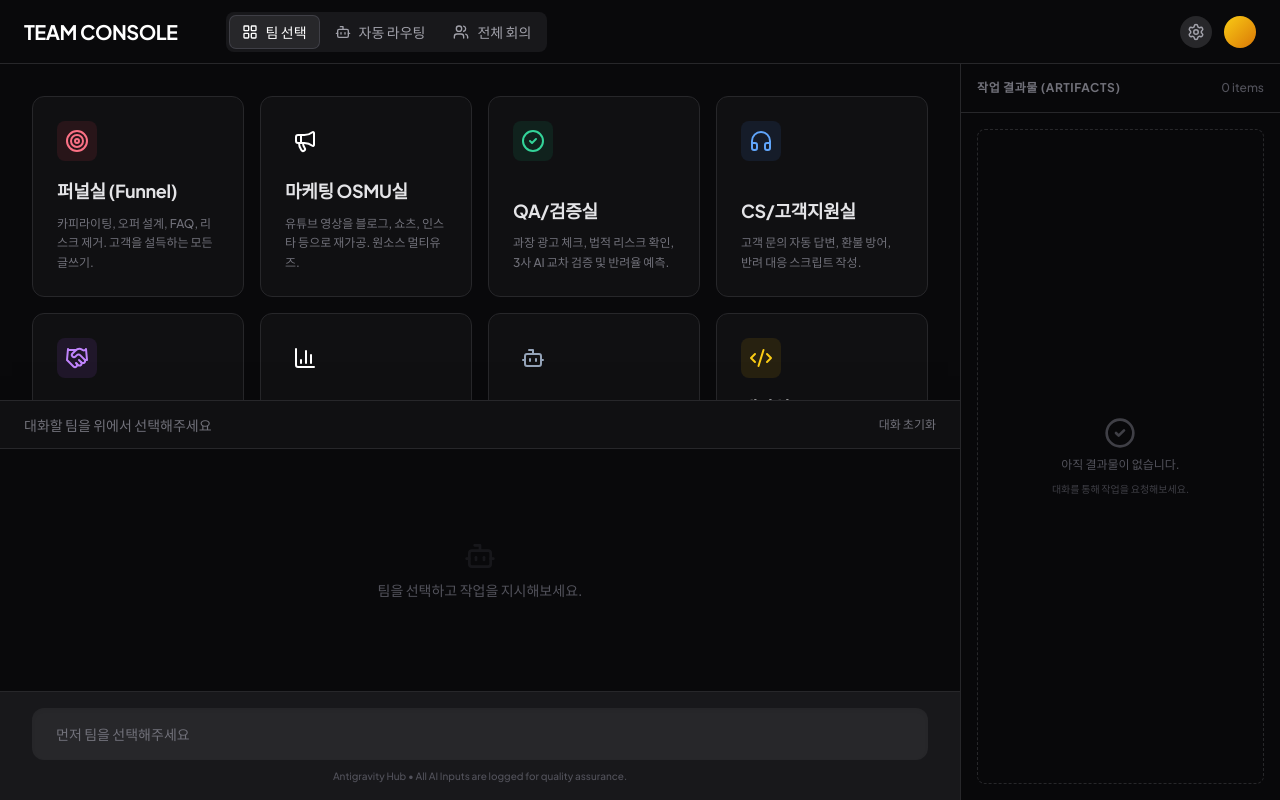
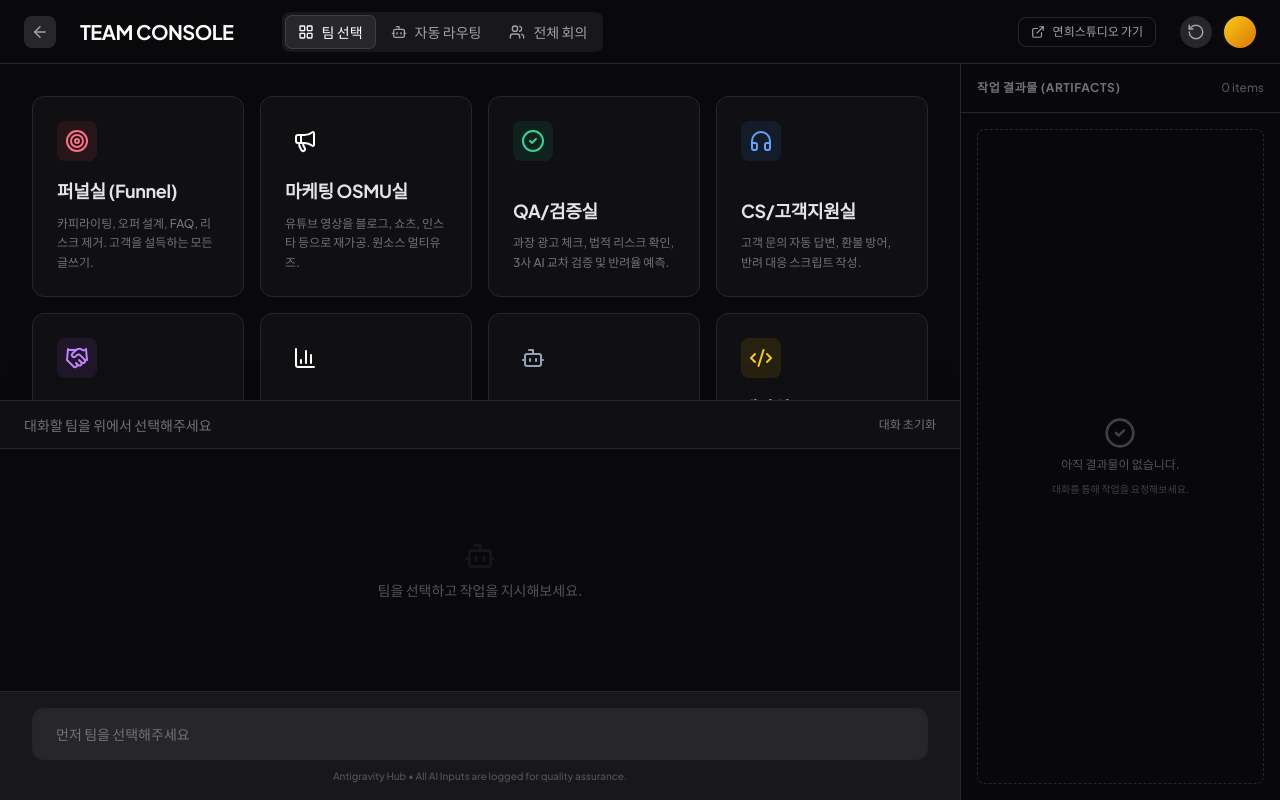
Before and after one commit to wlstn562-gif/onepage-ai-maker, a Next.js app: page /studio in a window 1280 px wide. Built offline with nearby package versions, Linux system fonts and the light colour scheme.

Commit message:
Feat: implement navigation links and localStorage persistence in Team Console

```diff
--- a/src/app/studio/page.tsx
+++ b/src/app/studio/page.tsx
@@ -2,7 +2,15 @@
 
 import React, { useState, useRef, useEffect } from 'react';
 import { TEAMS } from '@/lib/teams';
-import { Send, Bot, CheckCircle2, MoreVertical, LayoutGrid, Users, Settings } from 'lucide-react';
+import Link from 'next/link';
+import { Send, Bot, CheckCircle2, MoreVertical, LayoutGrid, Users, Settings, ArrowLeft, ExternalLink, RotateCcw } from 'lucide-react';
+
+const STORAGE_KEYS = {
+    MESSAGES: 'studio_chat_messages',
+    ARTIFACTS: 'studio_artifacts',
+    ACTIVE_TEAM: 'studio_active_team_id',
+    MODE: 'studio_console_mode'
+};
 
 interface ChatMessage {
     role: 'user' | 'assistant';
@@ -25,7 +33,44 @@ export default function StudioPage() {
     const [messages, setMessages] = useState<ChatMessage[]>([]);
     const [artifacts, setArtifacts] = useState<Artifact[]>([]);
     const [loading, setLoading] = useState(false);
+    const [isLoaded, setIsLoaded] = useState(false);
     const scrollRef = useRef<HTMLDivElement>(null);
+
+    // Initial load from localStorage
+    useEffect(() => {
+        try {
+            const savedMsgs = localStorage.getItem(STORAGE_KEYS.MESSAGES);
+            const savedArts = localStorage.getItem(STORAGE_KEYS.ARTIFACTS);
+            const savedTeam = localStorage.getItem(STORAGE_KEYS.ACTIVE_TEAM);
+            const savedMode = localStorage.getItem(STORAGE_KEYS.MODE);
+
+            if (savedMsgs) setMessages(JSON.parse(savedMsgs));
+            if (savedArts) setArtifacts(JSON.parse(savedArts));
+            if (savedTeam && savedTeam !== 'null') setActiveTeamId(savedTeam);
+            if (savedMode) setConsoleMode(savedMode as any);
+        } catch (e) {
+            console.error('Failed to load from storage', e);
+        }
+        setIsLoaded(true);
+    }, []);
+
+    // Save to localStorage when state changes
+    useEffect(() => {
+        if (!isLoaded) return;
+        localStorage.setItem(STORAGE_KEYS.MESSAGES, JSON.stringify(messages));
+        localStorage.setItem(STORAGE_KEYS.ARTIFACTS, JSON.stringify(artifacts));
+        localStorage.setItem(STORAGE_KEYS.ACTIVE_TEAM, String(activeTeamId));
+        localStorage.setItem(STORAGE_KEYS.MODE, consoleMode);
+    }, [messages, artifacts, activeTeamId, consoleMode, isLoaded]);
+
+    const handleClearHistory = () => {
+        if (confirm('모든 대화 내역과 결과물을 초기화하시겠습니까?')) {
+            setMessages([]);
+            setArtifacts([]);
+            localStorage.removeItem(STORAGE_KEYS.MESSAGES);
+            localStorage.removeItem(STORAGE_KEYS.ARTIFACTS);
+        }
+    };
 
     // Auto-scroll to bottom of chat
     useEffect(() => {
@@ -108,7 +153,12 @@ export default function StudioPage() {
             {/* 1. Top Bar */}
             <header className="flex h-16 shrink-0 items-center justify-between border-b border-zinc-800 bg-zinc-950 px-6">
                 <div className="flex items-center gap-4">
-                    <h1 className="text-xl font-bold tracking-tight text-white mr-8">TEAM CONSOLE</h1>
+                    <Link href="/" className="flex h-8 w-8 items-center justify-center rounded-lg bg-zinc-800 text-zinc-400 hover:text-white transition-colors mr-2" title="관리자 홈">
+                        <ArrowLeft size={18} />
+                    </Link>
+                    <h1 className="text-xl font-bold tracking-tight text-white mr-8 hover:text-zinc-300 transition-colors">
+                        <Link href="/">TEAM CONSOLE</Link>
+                    </h1>
 
                     {/* Mode Selectors */}
                     <div className="flex items-center gap-1 bg-zinc-900 p-1 rounded-lg">
@@ -139,11 +189,20 @@ export default function StudioPage() {
                     </div>
                 </div>
 
-                <div className="flex items-center gap-3">
-                    <div className="h-8 w-8 rounded-full bg-zinc-800 flex items-center justify-center text-zinc-400 hover:bg-zinc-700 cursor-pointer">
-                        <Settings size={18} />
+                <div className="flex items-center gap-6">
+                    <Link
+                        href="/photo"
+                        className="flex items-center gap-2 text-xs font-medium text-zinc-400 hover:text-white transition-colors px-3 py-1.5 rounded-lg border border-zinc-800 hover:bg-zinc-900"
+                    >
+                        <ExternalLink size={14} />
+                        연희스튜디오 가기
+                    </Link>
+                    <div className="flex items-center gap-3">
+                        <div className="h-8 w-8 rounded-full bg-zinc-800 flex items-center justify-center text-zinc-400 hover:bg-zinc-700 cursor-pointer" onClick={handleClearHistory} title="대화 초기화">
+                            <RotateCcw size={18} />
+                        </div>
+                        <div className="h-8 w-8 rounded-full bg-gradient-to-br from-yellow-400 to-amber-600" />
                     </div>
-                    <div className="h-8 w-8 rounded-full bg-gradient-to-br from-yellow-400 to-amber-600" />
                 </div>
             </header>
 
```
